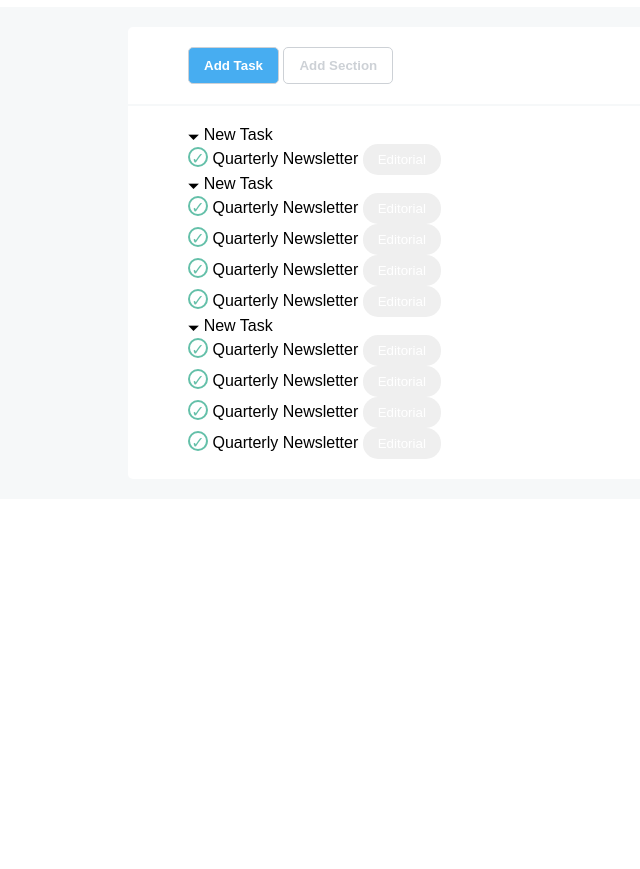
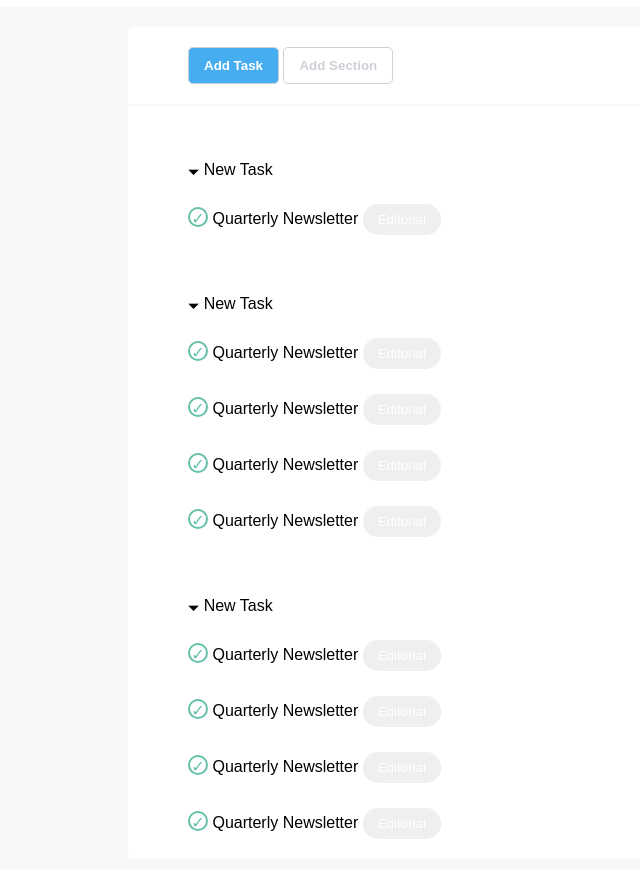
Before and after one commit to Eduard-Condurache/html-css-toboolist, a plain HTML site: page index.html in a window 1280 px wide. Shown: the part 63-932 px from the top of the page, without its empty margins (0-640 px from the left). Before the commit the page ends 800 px from the top, so only its background shows below. Drawn offline with Linux system fonts and the light colour scheme.

Commit message:
Sistemata la misura tra i vari elementi

```diff
--- a/css/style.css
+++ b/css/style.css
@@ -27,6 +27,18 @@
     padding: 8px 15px 8px 15px;
     color: white;
     border: 0;
+}
+
+.section-spacing{
+    padding-top: 35px;
+}
+
+.content-spacing {
+    padding-top: 25px;
+}
+
+.text-spacing {
+    padding-bottom: 25px;
 }
 
 /*
--- a/index.html
+++ b/index.html
@@ -45,9 +45,9 @@
 
                         <!-- SECTION 1 -->
 
-                        <section>
+                        <section class="section-spacing">
                             <div>
-                                <p>&#128899 New Task</p>
+                                <p class="text-spacing">&#128899 New Task</p>
                                 <span class="circle-check">&check;</span>
                                 <span>Quarterly Newsletter</span>
                                 <button class="button button-color">Editorial</button>
@@ -56,27 +56,27 @@
 
                         <!-- SECTION 2 -->
 
-                        <section>
-                            <div>
-                                <p>&#128899 New Task</p>
+                        <section class="section-spacing">
+                            <div class="content-spacing">
+                                <p class="text-spacing">&#128899 New Task</p>
                                 <span class="circle-check">&check;</span>
                                 <span>Quarterly Newsletter</span>
                                 <button class="button button-color">Editorial</button>
                             </div>
 
-                            <div>
+                            <div class="content-spacing">
                                 <span class="circle-check">&check;</span>
                                 <span>Quarterly Newsletter</span>
                                 <button class="button button-color">Editorial</button>
                             </div>
 
-                            <div>
+                            <div class="content-spacing">
                                 <span class="circle-check">&check;</span>
                                 <span>Quarterly Newsletter</span>
                                 <button class="button button-color">Editorial</button>
                             </div>
 
-                            <div>
+                            <div class="content-spacing">
                                 <span class="circle-check">&check;</span>
                                 <span>Quarterly Newsletter</span>
                                 <button class="button button-color">Editorial</button>
@@ -85,27 +85,27 @@
 
                         <!-- Section 3 -->
 
-                        <section>
-                            <div>
-                                <p>&#128899 New Task</p>
+                        <section class="section-spacing">
+                            <div class="content-spacing">
+                                <p class="text-spacing">&#128899 New Task</p>
+                                <span class="circle-check">&check;</span>
+                                <span>Quarterly Newsletter</span>
+                                <button class="button button-color">Editorial</button>
+
+
+                            <div class="content-spacing">
                                 <span class="circle-check">&check;</span>
                                 <span>Quarterly Newsletter</span>
                                 <button class="button button-color">Editorial</button>
                             </div>
 
-                            <div>
+                            <div class="content-spacing">
                                 <span class="circle-check">&check;</span>
                                 <span>Quarterly Newsletter</span>
                                 <button class="button button-color">Editorial</button>
                             </div>
 
-                            <div>
-                                <span class="circle-check">&check;</span>
-                                <span>Quarterly Newsletter</span>
-                                <button class="button button-color">Editorial</button>
-                            </div>
-
-                            <div>
+                            <div class="content-spacing">
                                 <span class="circle-check">&check;</span>
                                 <span>Quarterly Newsletter</span>
                                 <button class="button button-color">Editorial</button>
```
